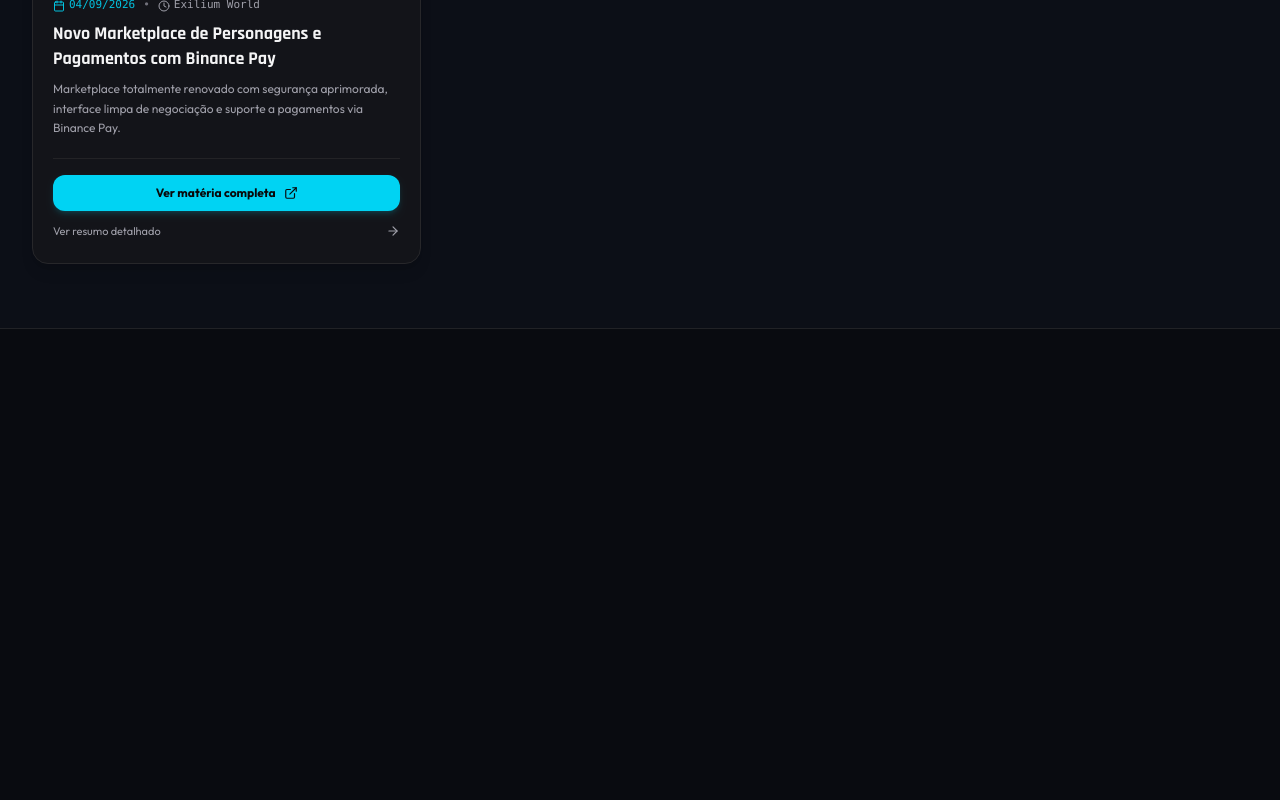
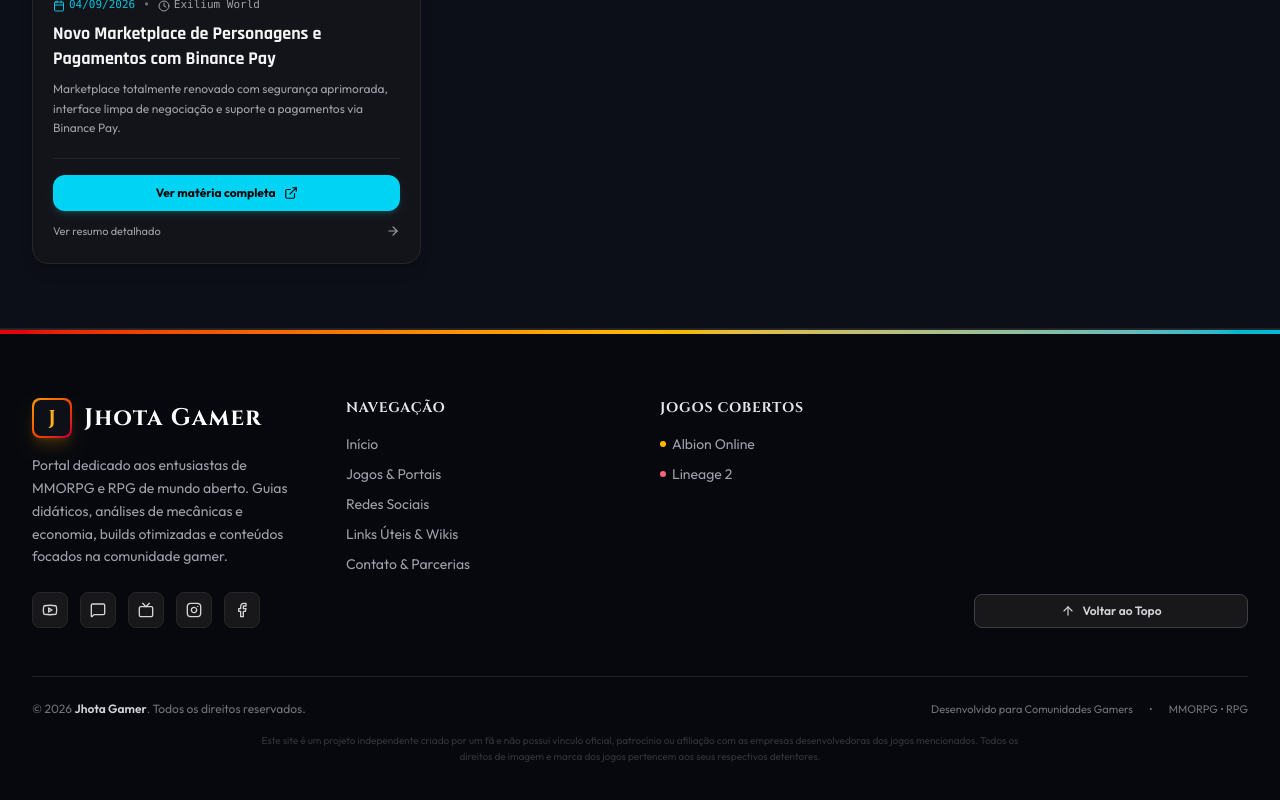
Before and after one commit to jhotagamer/Jhota-Gamer, a React (Vite) app: page / in a window 1280 px wide. Shown: the part 6913-7713 px from the top of the page. Before the commit the page ends 7242 px from the top, so only its background shows below. Built offline with nearby package versions, Linux system fonts and the light colour scheme; no server answers.

Commit message:
Restaurando rodapé com aviso legal

```diff
--- a/src/App.tsx
+++ b/src/App.tsx
@@ -374,6 +374,8 @@
           </Routes>
         </main>
 
+        {/* ADICIONE ESTA LINHA ABAIXO PARA O RODAPÉ VOLTAR */}
+        <Footer brandName={bio.brandName} />
 
         {/* Modais Globais */}
         <GuideReaderModal guide={readingGuide} onClose={() => setReadingGuide(null)} />
@@ -381,6 +383,7 @@
         <NewsReaderModal news={readingNews} onClose={() => setReadingNews(null)} />
       </div>
     </Router>
+
   );
 }
 
--- a/src/components/Footer.tsx
+++ b/src/components/Footer.tsx
@@ -7,14 +7,13 @@
   MessageSquare,
   Instagram,
   Tv,
-  Facebook,
+  Facebook
 } from 'lucide-react';
 
 interface FooterProps {
   brandName: string;
   onNavigate?: (page: PageType) => void;
   onSelectGame?: (gameId: string) => void;
-  // onOpenCustomizer removido daqui pois não será mais usado
 }
 
 export const Footer: React.FC<FooterProps> = ({
@@ -33,23 +32,12 @@
       onNavigate(page);
     } else {
       switch (page) {
-        case 'home':
-          navigate('/');
-          break;
-        case 'jogos':
-          navigate('/jogos');
-          break;
-        case 'redes-sociais':
-          navigate('/redes-sociais');
-          break;
-        case 'links-uteis':
-          navigate('/links-uteis');
-          break;
-        case 'contato':
-          navigate('/contato');
-          break;
-        default:
-          navigate('/');
+        case 'home': navigate('/'); break;
+        case 'jogos': navigate('/jogos'); break;
+        case 'redes-sociais': navigate('/redes-sociais'); break;
+        case 'links-uteis': navigate('/links-uteis'); break;
+        case 'contato': navigate('/contato'); break;
+        default: navigate('/');
       }
     }
     scrollToTop();
@@ -66,200 +54,77 @@
 
   return (
     <footer className="relative bg-[#06080d] border-t border-zinc-800 text-zinc-400">
-      {/* Decorative top colored line matching the banner */}
       <div className="h-1 w-full bg-gradient-to-r from-red-600 via-amber-400 to-cyan-500" />
 
       <div className="max-w-7xl mx-auto px-4 sm:px-6 lg:px-8 py-12 lg:py-16">
-
         <div className="grid grid-cols-1 md:grid-cols-2 lg:grid-cols-4 gap-10">
 
-          {/* Brand Col (Agora ocupa 1 coluna para equilibrar o grid) */}
+          {/* Brand Col */}
           <div className="space-y-4">
             <div className="flex items-center gap-3">
               <div className="w-10 h-10 rounded-lg bg-gradient-to-br from-amber-500 via-orange-600 to-rose-700 p-0.5 shadow-lg shadow-amber-500/20">
                 <div className="w-full h-full bg-[#0d1017] rounded-[7px] flex items-center justify-center">
-                  <span className="font-cinzel text-xl font-bold bg-gradient-to-r from-amber-300 to-orange-400 bg-clip-text text-transparent">
-                    J
-                  </span>
+                  <span className="font-cinzel text-xl font-bold bg-gradient-to-r from-amber-300 to-orange-400 bg-clip-text text-transparent">J</span>
                 </div>
               </div>
-              <span className="font-cinzel text-2xl font-bold text-white tracking-wider">
-                {brandName}
-              </span>
+              <span className="font-cinzel text-2xl font-bold text-white tracking-wider">{brandName}</span>
             </div>
-
             <p className="text-sm text-zinc-400 max-w-sm leading-relaxed font-sans">
               Portal dedicado aos entusiastas de MMORPG e RPG de mundo aberto. Guias didáticos, análises de mecânicas e economia, builds otimizadas e conteúdos focados na comunidade gamer.
             </p>
-
             <div className="flex items-center gap-3 pt-2">
-              <a
-                href="https://www.youtube.com/@JhotaGamerOficial"
-                target="_blank"
-                rel="noopener noreferrer"
-                className="w-9 h-9 rounded-lg bg-zinc-900 hover:bg-red-600/20 hover:text-red-400 border border-zinc-800 hover:border-red-500/40 flex items-center justify-center text-zinc-300 transition-colors"
-                aria-label="YouTube"
-              >
-                <Youtube className="w-4 h-4" />
-              </a>
-
-              <a
-                href="https://discord.gg/Uq9pnCwDkq"
-                target="_blank"
-                rel="noopener noreferrer"
-                className="w-9 h-9 rounded-lg bg-zinc-900 hover:bg-indigo-600/20 hover:text-indigo-400 border border-zinc-800 hover:border-indigo-500/40 flex items-center justify-center text-zinc-300 transition-colors"
-                aria-label="Discord"
-              >
-                <MessageSquare className="w-4 h-4" />
-              </a>
-
-              <a
-                href="https://twitch.tv/jhotagamer"
-                target="_blank"
-                rel="noopener noreferrer"
-                className="w-9 h-9 rounded-lg bg-zinc-900 hover:bg-purple-600/20 hover:text-purple-400 border border-zinc-800 hover:border-purple-500/40 flex items-center justify-center text-zinc-300 transition-colors"
-                aria-label="Twitch"
-              >
-                <Tv className="w-4 h-4" />
-              </a>
-
-              <a
-                href="https://www.instagram.com/jhotagameroficial/"
-                target="_blank"
-                rel="noopener noreferrer"
-                className="w-9 h-9 rounded-lg bg-zinc-900 hover:bg-pink-600/20 hover:text-pink-400 border border-zinc-800 hover:border-pink-500/40 flex items-center justify-center text-zinc-300 transition-colors"
-                aria-label="Instagram"
-              >
-                <Instagram className="w-4 h-4" />
-              </a>
-
-              <a
-                href="https://www.facebook.com/profile.php?id=61594432231685"
-                target="_blank"
-                rel="noopener noreferrer"
-                className="w-9 h-9 rounded-lg bg-zinc-900 hover:bg-blue-600/20 hover:text-blue-400 border border-zinc-800 hover:border-blue-500/40 flex items-center justify-center text-zinc-300 transition-colors"
-                aria-label="Facebook"
-              >
-                <Facebook className="w-4 h-4" />
-              </a>
+              <a href="https://www.youtube.com/@JhotaGamerOficial" target="_blank" rel="noopener noreferrer" className="w-9 h-9 rounded-lg bg-zinc-900 hover:bg-red-600/20 hover:text-red-400 border border-zinc-800 hover:border-red-500/40 flex items-center justify-center text-zinc-300 transition-colors"><Youtube className="w-4 h-4" /></a>
+              <a href="https://discord.gg/Uq9pnCwDkq" target="_blank" rel="noopener noreferrer" className="w-9 h-9 rounded-lg bg-zinc-900 hover:bg-indigo-600/20 hover:text-indigo-400 border border-zinc-800 hover:border-indigo-500/40 flex items-center justify-center text-zinc-300 transition-colors"><MessageSquare className="w-4 h-4" /></a>
+              <a href="https://twitch.tv/jhotagamer" target="_blank" rel="noopener noreferrer" className="w-9 h-9 rounded-lg bg-zinc-900 hover:bg-purple-600/20 hover:text-purple-400 border border-zinc-800 hover:border-purple-500/40 flex items-center justify-center text-zinc-300 transition-colors"><Tv className="w-4 h-4" /></a>
+              <a href="https://www.instagram.com/jhotagameroficial/" target="_blank" rel="noopener noreferrer" className="w-9 h-9 rounded-lg bg-zinc-900 hover:bg-pink-600/20 hover:text-pink-400 border border-zinc-800 hover:border-pink-500/40 flex items-center justify-center text-zinc-300 transition-colors"><Instagram className="w-4 h-4" /></a>
+              <a href="https://www.facebook.com/profile.php?id=61594432231685" target="_blank" rel="noopener noreferrer" className="w-9 h-9 rounded-lg bg-zinc-900 hover:bg-blue-600/20 hover:text-blue-400 border border-zinc-800 hover:border-blue-500/40 flex items-center justify-center text-zinc-300 transition-colors"><Facebook className="w-4 h-4" /></a>
             </div>
           </div>
 
           {/* Nav Col */}
           <div>
-            <h4 className="font-cinzel text-sm font-bold text-zinc-200 uppercase tracking-wider mb-4">
-              Navegação
-            </h4>
+            <h4 className="font-cinzel text-sm font-bold text-zinc-200 uppercase tracking-wider mb-4">Navegação</h4>
             <ul className="space-y-2.5 text-sm">
-              <li>
-                <button
-                  onClick={() => handleNav('home')}
-                  className="hover:text-amber-400 transition-colors cursor-pointer"
-                >
-                  Início
-                </button>
-              </li>
-              <li>
-                <button
-                  onClick={() => handleNav('jogos')}
-                  className="hover:text-amber-400 transition-colors cursor-pointer"
-                >
-                  Jogos & Portais
-                </button>
-              </li>
-              <li>
-                <button
-                  onClick={() => handleNav('redes-sociais')}
-                  className="hover:text-amber-400 transition-colors cursor-pointer"
-                >
-                  Redes Sociais
-                </button>
-              </li>
-              <li>
-                <button
-                  onClick={() => handleNav('links-uteis')}
-                  className="hover:text-amber-400 transition-colors cursor-pointer"
-                >
-                  Links Úteis & Wikis
-                </button>
-              </li>
-              <li>
-                <button
-                  onClick={() => handleNav('contato')}
-                  className="hover:text-amber-400 transition-colors cursor-pointer"
-                >
-                  Contato & Parcerias
-                </button>
-              </li>
+              <li><button onClick={() => handleNav('home')} className="hover:text-amber-400 transition-colors cursor-pointer">Início</button></li>
+              <li><button onClick={() => handleNav('jogos')} className="hover:text-amber-400 transition-colors cursor-pointer">Jogos & Portais</button></li>
+              <li><button onClick={() => handleNav('redes-sociais')} className="hover:text-amber-400 transition-colors cursor-pointer">Redes Sociais</button></li>
+              <li><button onClick={() => handleNav('links-uteis')} className="hover:text-amber-400 transition-colors cursor-pointer">Links Úteis & Wikis</button></li>
+              <li><button onClick={() => handleNav('contato')} className="hover:text-amber-400 transition-colors cursor-pointer">Contato & Parcerias</button></li>
             </ul>
           </div>
 
           {/* Games Col */}
           <div>
-            <h4 className="font-cinzel text-sm font-bold text-zinc-200 uppercase tracking-wider mb-4">
-              Jogos Cobertos
-            </h4>
+            <h4 className="font-cinzel text-sm font-bold text-zinc-200 uppercase tracking-wider mb-4">Jogos Cobertos</h4>
             <ul className="space-y-2.5 text-sm">
-              <li>
-                <button
-                  onClick={() => handleGameClick('albion-online')}
-                  className="hover:text-amber-400 transition-colors cursor-pointer flex items-center gap-1.5"
-                >
-                  <span className="w-1.5 h-1.5 rounded-full bg-amber-400" />
-                  <span>Albion Online</span>
-                </button>
-              </li>
-              <li>
-                <button
-                  onClick={() => handleGameClick('lineage-2')}
-                  className="hover:text-rose-400 transition-colors cursor-pointer flex items-center gap-1.5"
-                >
-                  <span className="w-1.5 h-1.5 rounded-full bg-rose-400" />
-                  <span>Lineage 2</span>
-                </button>
-              </li>
-              <li className="pt-1">
-                <span className="text-xs text-zinc-500 italic">
-                  + Mais jogos no futuro
-                </span>
-              </li>
+              <li><button onClick={() => handleGameClick('albion-online')} className="hover:text-amber-400 transition-colors cursor-pointer flex items-center gap-1.5"><span className="w-1.5 h-1.5 rounded-full bg-amber-400" /><span>Albion Online</span></button></li>
+              <li><button onClick={() => handleGameClick('lineage-2')} className="hover:text-rose-400 transition-// transition-colors cursor-pointer flex items-center gap-1.5"><span className="w-1.5 h-1.5 rounded-full bg-rose-400" /><span>Lineage 2</span></button></li>
             </ul>
           </div>
 
-          {/* Back to Top Column */}
+          {/* Back to Top */}
           <div className="flex flex-col justify-end">
-            <button
-              id="btn-back-to-top"
-              onClick={scrollToTop}
-              className="w-full flex items-center justify-center gap-2 px-3 py-2 rounded-lg bg-zinc-900 hover:bg-zinc-800 text-xs font-semibold text-zinc-300 border border-zinc-700 hover:border-zinc-600 transition-colors cursor-pointer"
-            >
+            <button onClick={scrollToTop} className="w-full flex items-center justify-center gap-2 px-3 py-2 rounded-lg bg-zinc-900 hover:bg-zinc-800 text-xs font-semibold text-zinc-300 border border-zinc-700 hover:border-zinc-600 transition-colors cursor-pointer">
               <ArrowUp className="w-3.5 h-3.5" />
               <span>Voltar ao Topo</span>
             </button>
           </div>
-
         </div>
 
-        {/* Bottom area with copyright and legal disclaimer */}
+        {/* Bottom Area - Copyright and Disclaimer */}
         <div className="mt-12 pt-6 border-t border-zinc-800/80">
           <div className="flex flex-col sm:flex-row items-center justify-between text-xs text-zinc-500 gap-4 mb-4">
-            <div>
-              &copy; {new Date().getFullYear()} <strong className="text-zinc-300 font-semibold">{brandName}</strong>. Todos os direitos reservados.
-            </div>
+            <div>&copy; {new Date().getFullYear()} <strong className="text-zinc-300 font-semibold">{brandName}</strong>. Todos os direitos reservados.</div>
             <div className="flex items-center gap-4 text-[11px]">
               <span>Desenvolvido para Comunidades Gamers</span>
               <span>&bull;</span>
               <span>MMORPG &bull; RPG</span>
             </div>
           </div>
-
-          {/* Legal Disclaimer - Adicionado aqui para proteção de direitos autorais */}
           <p className="text-center text-[10px] text-zinc-600 leading-relaxed max-w-3xl mx-auto opacity-60">
-            Este site é um projeto independente criado por um fã e não possui vínculo oficial, patrocínio ou afiliação com as empresas desenvolvedoras dos jogos mencionados.
-            Todos os direitos de imagem, marcas e propriedades intelectuais dos jogos pertencem aos seus respectivos detentores.
+            Este site é um projeto independente criado por um fã e não possui vínculo oficial, patrocínio ou afiliação com as empresas desenvolvedoras dos jogos mencionados. Todos os direitos de imagem e marca dos jogos pertencem aos seus respectivos detentores.
           </p>
         </div>
-
       </div>
     </footer>
   );
```
